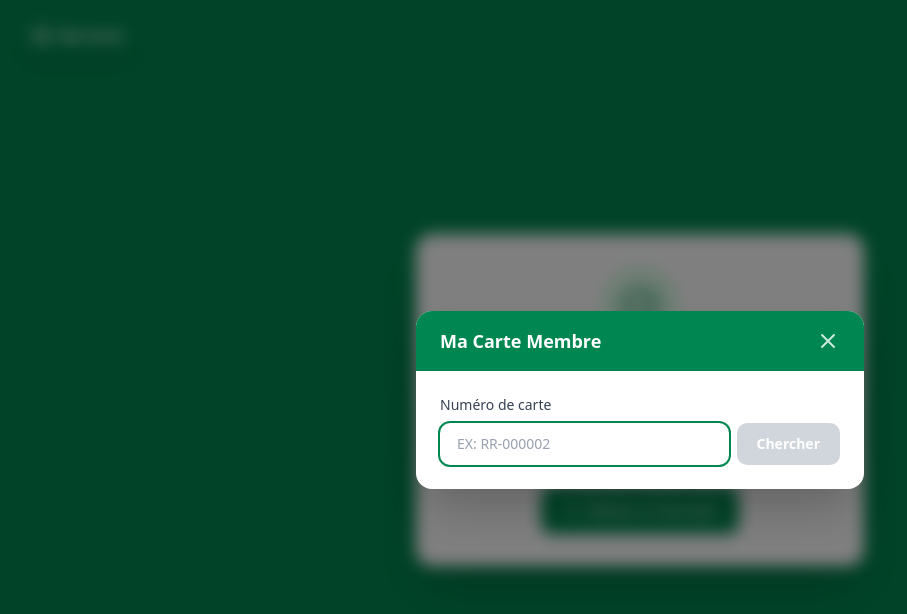
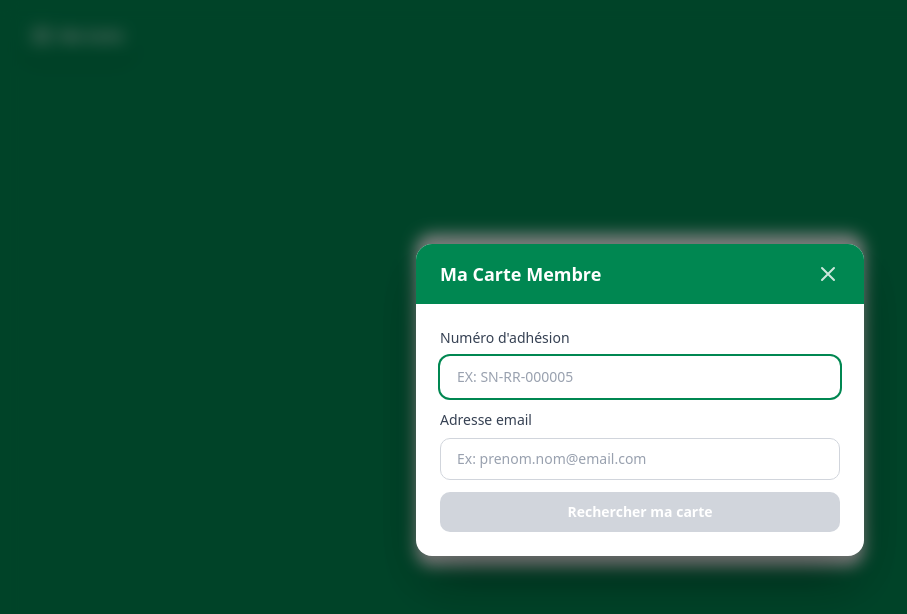
Before and after one commit to alphamouhamadou/rr-sunu-reeww, a Next.js app: page /payment/success in a window 1280 px wide. Both pictures are taken after a click on the button "Ma Carte". Shown: the top 614 px of the page, without its empty margins (0-907 px from the left). Built offline with nearby package versions, Linux system fonts and the light colour scheme.

Commit message:
feat: card download after payment + cni

```diff
--- a/src/app/api/card/route.ts
+++ b/src/app/api/card/route.ts
@@ -14,7 +14,10 @@ export async function GET(request: NextRequest) {
 
     const member = await db.member.findFirst({
       where: membershipNumber
-        ? { membershipNumber: membershipNumber.toUpperCase() }
+        ? {
+            membershipNumber: membershipNumber.toUpperCase(),
+            ...(email ? { email: email.toLowerCase() } : {})
+          }
         : memberId
         ? { id: memberId }
         : { email: email! },
--- a/src/components/CardLookupButton.tsx
+++ b/src/components/CardLookupButton.tsx
@@ -20,26 +20,28 @@ interface CardLookupMember {
 export default function CardLookupButton() {
   const [open, setOpen] = useState(false)
   const [cardInput, setCardInput] = useState('')
+  const [emailInput, setEmailInput] = useState('')
   const [loading, setLoading] = useState(false)
   const [member, setMember] = useState<CardLookupMember | null>(null)
   const [error, setError] = useState('')
 
   const handleSearch = async () => {
     const trimmed = cardInput.trim().toUpperCase()
-    if (!trimmed) return
+    const email = emailInput.trim().toLowerCase()
+    if (!trimmed || !email) return
 
     setLoading(true)
     setError('')
     setMember(null)
 
     try {
-      const res = await fetch(`/api/card?cardNumber=${encodeURIComponent(trimmed)}`)
+      const res = await fetch(`/api/card?cardNumber=${encodeURIComponent(trimmed)}&email=${encodeURIComponent(email)}`)
       const data = await res.json()
 
       if (data.member) {
         setMember(data.member)
       } else {
-        setError('Aucune carte trouvée avec ce numéro.')
+        setError('Numéro d\'adhésion ou email incorrect.')
       }
     } catch {
       setError('Erreur de connexion au serveur.')
@@ -67,6 +69,7 @@ export default function CardLookupButton() {
   const handleClose = () => {
     setOpen(false)
     setCardInput('')
+    setEmailInput('')
     setMember(null)
     setError('')
   }
@@ -103,31 +106,46 @@ export default function CardLookupButton() {
               {!member ? (
                 <div>
                   <label className="block text-sm font-medium text-gray-700 mb-2">
-                    Numéro de carte
+                    Numéro d'adhésion
                   </label>
-                  <div className="flex gap-2">
                   <input
                     type="text"
                     value={cardInput}
                     onChange={(e) => { setCardInput(e.target.value); setError('') }}
                     onKeyDown={handleKeyDown}
-                      placeholder="Ex: RR-000002"
-                      className="flex-1 border border-gray-300 rounded-lg px-4 py-2.5 text-sm focus:ring-2 focus:ring-[#008751] focus:border-transparent outline-none placeholder:text-gray-400 uppercase"
+                    placeholder="Ex: SN-RR-000005"
+                    className="w-full border border-gray-300 rounded-lg px-4 py-2.5 text-sm focus:ring-2 focus:ring-[#008751] focus:border-transparent outline-none placeholder:text-gray-400 uppercase mb-3"
                     autoFocus
                   />
+
+                  <label className="block text-sm font-medium text-gray-700 mb-2">
+                    Adresse email
+                  </label>
+                  <input
+                    type="email"
+                    value={emailInput}
+                    onChange={(e) => { setEmailInput(e.target.value); setError('') }}
+                    onKeyDown={handleKeyDown}
+                    placeholder="Ex: prenom.nom@email.com"
+                    className="w-full border border-gray-300 rounded-lg px-4 py-2.5 text-sm focus:ring-2 focus:ring-[#008751] focus:border-transparent outline-none placeholder:text-gray-400 mb-3"
+                  />
+
                   <button
                     onClick={handleSearch}
-                      disabled={loading || !cardInput.trim()}
-                      className="bg-[#008751] hover:bg-[#006d42] disabled:bg-gray-300 text-white px-5 py-2.5 rounded-lg text-sm font-semibold transition-colors"
+                    disabled={loading || !cardInput.trim() || !emailInput.trim()}
+                    className="w-full bg-[#008751] hover:bg-[#006d42] disabled:bg-gray-300 text-white px-5 py-2.5 rounded-lg text-sm font-semibold transition-colors"
                   >
                     {loading ? (
+                      <span className="flex items-center justify-center gap-2">
                         <svg className="animate-spin w-5 h-5" viewBox="0 0 24 24">
                           <circle className="opacity-25" cx="12" cy="12" r="10" stroke="currentColor" strokeWidth="4" fill="none" />
                           <path className="opacity-75" fill="currentColor" d="M4 12a8 8 0 018-8V0C5.373 0 0 5.373 0 12h4z" />
                         </svg>
-                      ) : 'Chercher'}
+                        Recherche...
+                      </span>
+                    ) : 'Rechercher ma carte'}
                   </button>
-                  </div>
+
                   {error && (
                     <p className="mt-3 text-sm text-red-600 bg-red-50 px-3 py-2 rounded-lg">{error}</p>
                   )}
@@ -161,7 +179,7 @@ export default function CardLookupButton() {
                   {/* Boutons */}
                   <div className="flex gap-3">
                     <button
-                      onClick={() => { setMember(null); setCardInput(''); setError('') }}
+                      onClick={() => { setMember(null); setCardInput(''); setEmailInput(''); setError('') }}
                       className="flex-1 border border-gray-300 text-gray-700 hover:bg-gray-50 px-4 py-2.5 rounded-lg text-sm font-semibold transition-colors"
                     >
                       Nouvelle recherche
```
Lines whose indentation alone changed are shown as unchanged.
